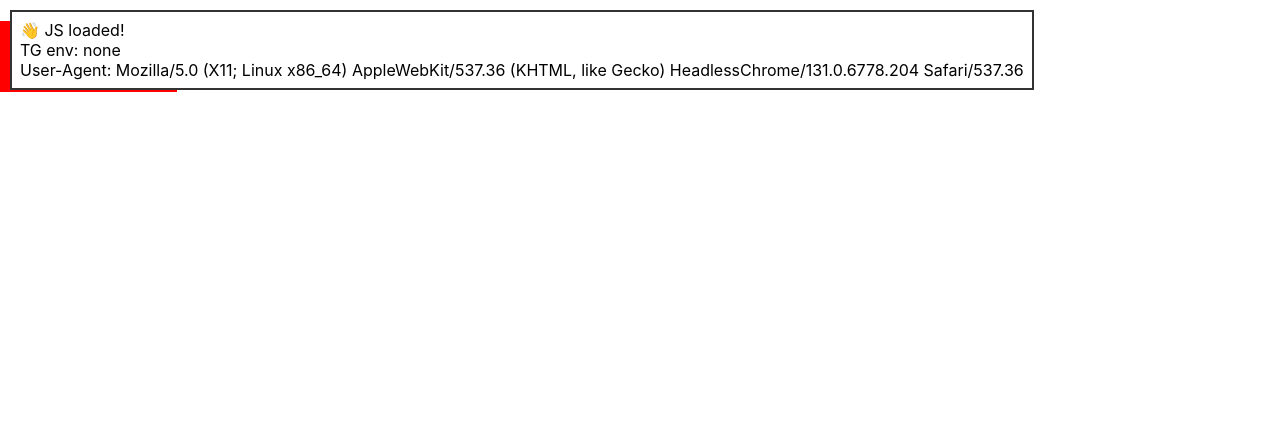
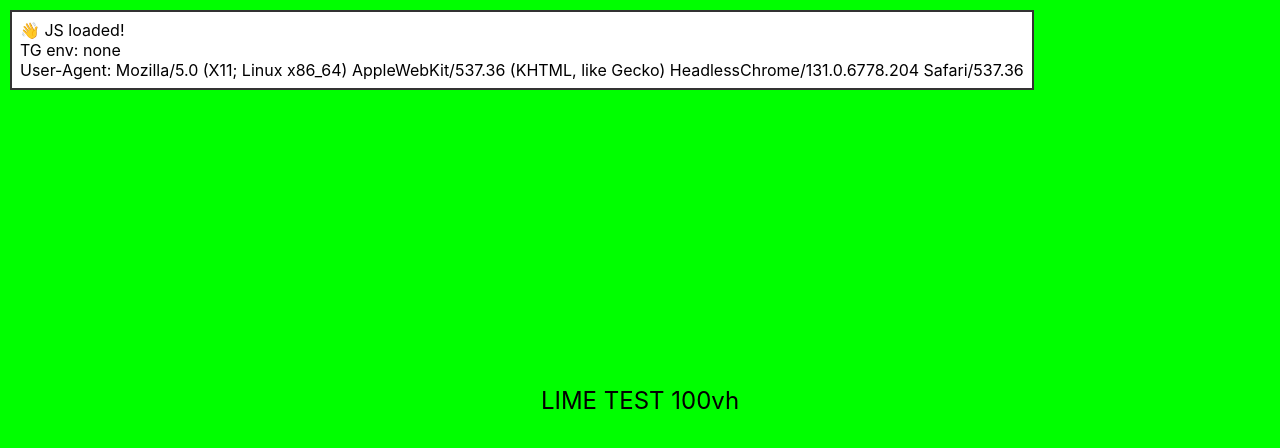
Before and after one commit to pmrsolution/Miniapptg, a React (Create React App) app: page / in a window 1280 px wide. Shown: the top 448 px of the page. Built offline with nearby package versions, Linux system fonts and the light colour scheme; no server answers.

Commit message:
debug: lime test bar в App.js для проверки рендера WebView

```diff
--- a/src/App.js
+++ b/src/App.js
@@ -1,12 +1,25 @@
 import React from 'react';
-import Sidebar from './components/Sidebar';
-import Chat from './components/Chat';
-import { ChatProvider } from './context/ChatContext';
 import { ThemeProvider } from './context/ThemeContext';
-import WebAppGuard from './components/WebAppGuard';
 
-console.log('🚀 App.js executed');
 export default function App() {
-  console.log('🎯 App component rendered');
-  return <h1 style={{position:'fixed',top:0,left:0,zIndex:9999,background:'red',color:'#fff',padding:'16px'}}>App alive</h1>;
+  return (
+    <ThemeProvider>
+      <div
+        style={{
+          position: 'fixed',
+          inset: 0,
+          zIndex: 9999,
+          background: 'lime',
+          fontSize: 24,
+          color: 'black',
+          display: 'flex',
+          alignItems: 'center',
+          justifyContent: 'center',
+        }}
+      >
+        LIME TEST 100vh
+      </div>
+      {/* <WebAppGuard><ChatProvider>... etc.</ChatProvider></WebAppGuard> */}
+    </ThemeProvider>
+  );
 }
```
